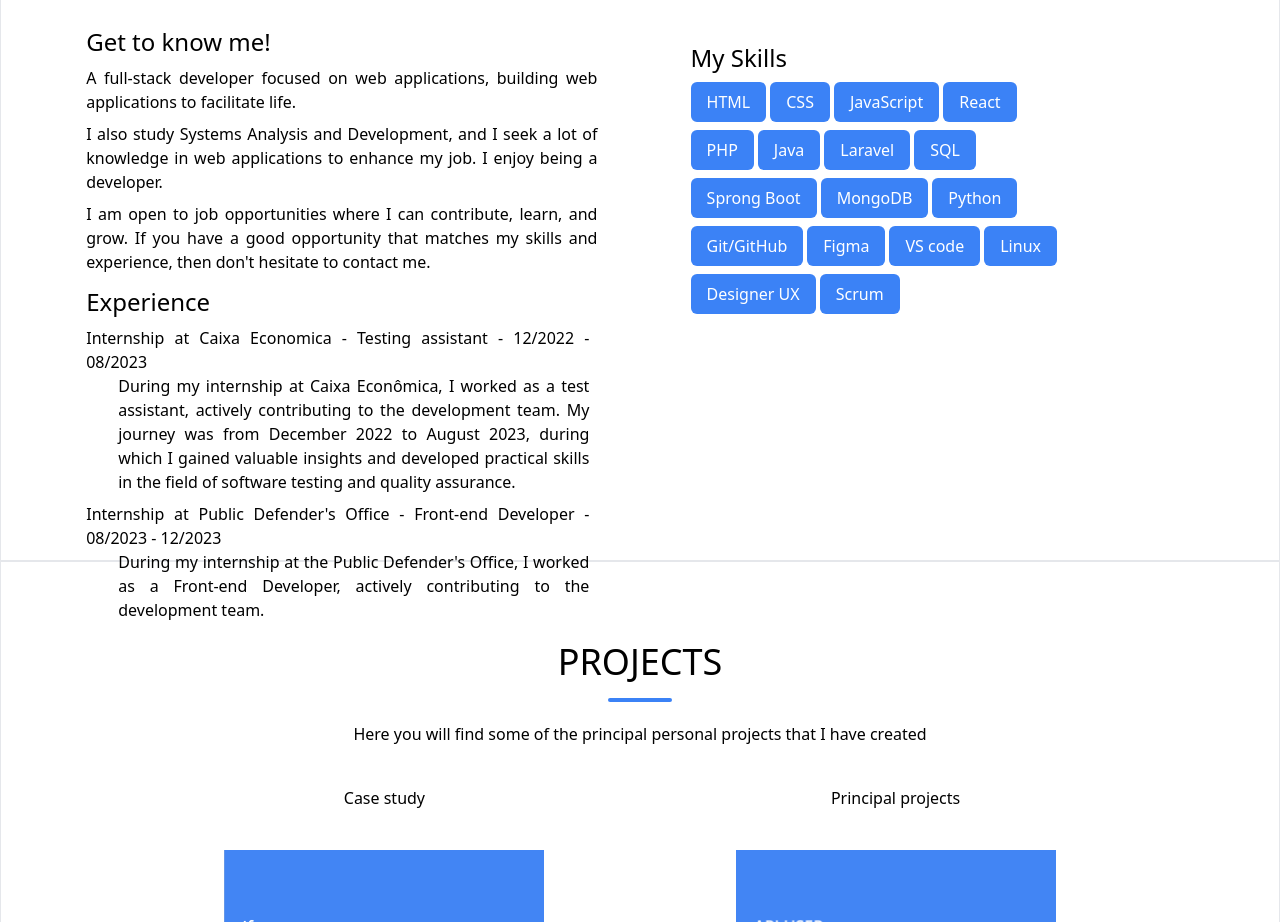
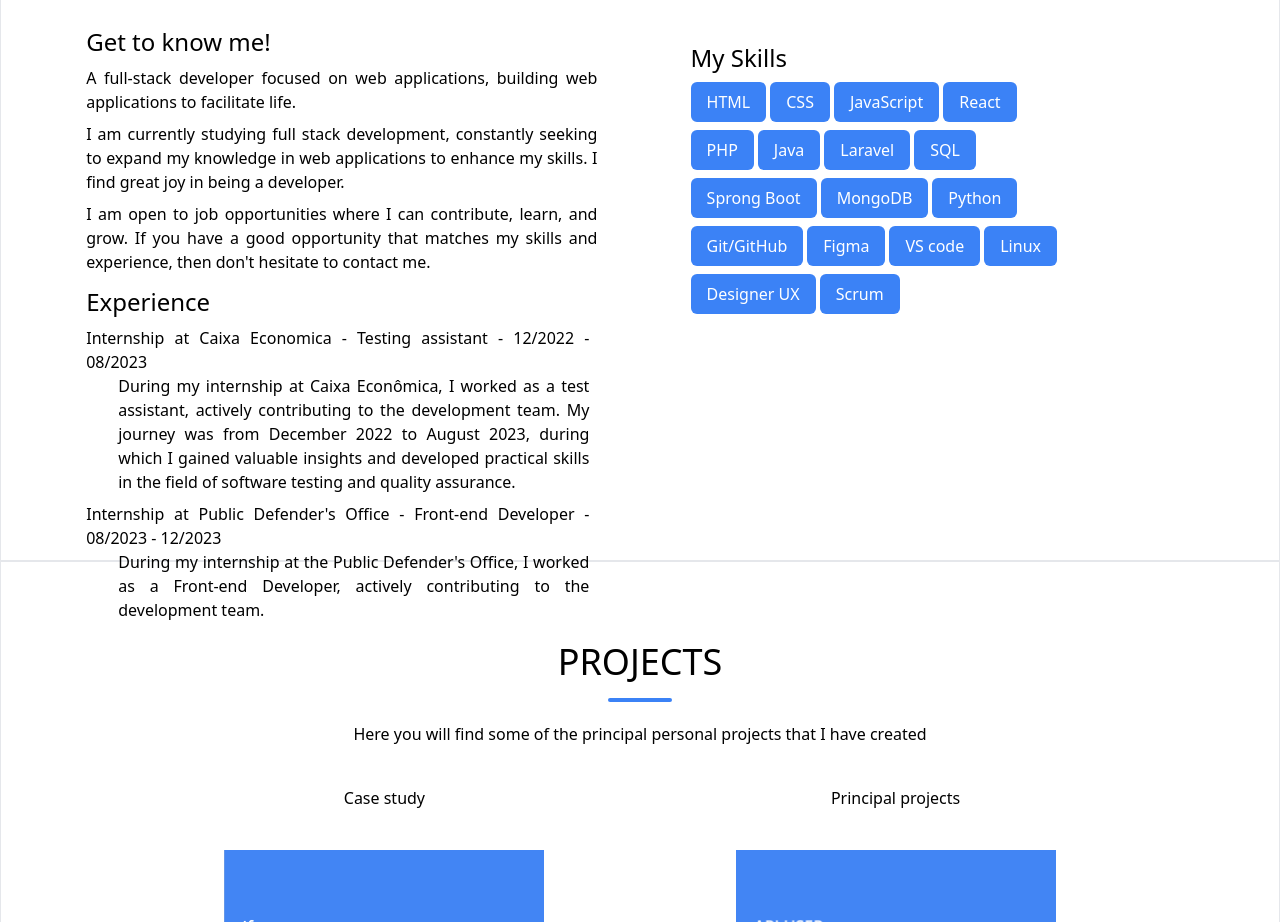
Before and after one commit to andre-albuquerque01/Portifolio_react, a React (Vite) app: page / in a window 1280 px wide. Shown: the part 1040-1962 px from the top of the page. Built offline with nearby package versions, Linux system fonts and the light colour scheme.

Commit message:
fix: word

```diff
--- a/src/componets/about.jsx
+++ b/src/componets/about.jsx
@@ -16,7 +16,7 @@ function About() {
                     <div className="space-y-2">
                         <h1 className="text-2xl">Get to know me!</h1>
                         <p>A full-stack developer focused on web applications, building web applications to facilitate life.</p>
-                        <p>I also study Systems Analysis and Development, and I seek a lot of knowledge in web applications to enhance my job. I enjoy being a developer.</p>
+                        <p> I am currently studying full stack development, constantly seeking to expand my knowledge in web applications to enhance my skills. I find great joy in being a developer.</p>
                         <p>I am open to job opportunities where I can contribute, learn, and grow. If you have a good opportunity that matches my skills and experience, then don't hesitate to contact me.</p>
                     </div>
                     <div className="space-y-2 mr-2">
```
